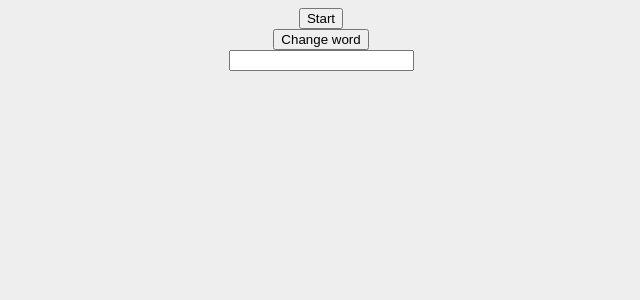
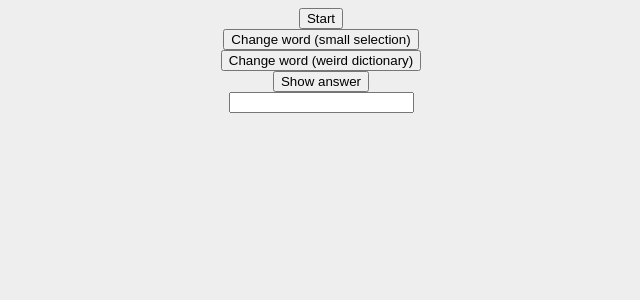
Before and after one commit to Zevgon/morse, a React app: page / in a window 1280 px wide. Shown: the top 300 px of the page, without its empty margins (319-959 px from the left). Built offline with nearby package versions, Linux system fonts and the light colour scheme.

Commit message:
Whole dictionary

```diff
--- a/App.jsx
+++ b/App.jsx
@@ -1,6 +1,8 @@
 /* eslint-disable no-extend-native */
 import React, { Component } from 'react';
 import MorsePlayer from './MorsePlayer';
+
+const query = 'http://api.wordnik.com/v4/words.json/randomWords?hasDictionaryDef=true&minCorpusCount=0&minLength=3&maxLength=7&limit=1&api_key=a2a73e7b926c924fad7001ca3111acd55af2ffabf50eb4ae5';
 
 Array.prototype.sample = function () {
   const randIdx = Math.floor(Math.random() * this.length);
@@ -34,10 +36,12 @@ export default class App extends Component {
       word: words.sample(),
       guess: '',
       showCongrats: false,
+      showAnswer: false,
     };
     this.togglePlay = this.togglePlay.bind(this);
     this.changeWord = this.changeWord.bind(this);
     this.handleGuessChange = this.handleGuessChange.bind(this);
+    this.toggleAnswer = this.toggleAnswer.bind(this);
   }
 
   togglePlay() {
@@ -49,17 +53,30 @@ export default class App extends Component {
     });
   }
 
-  changeWord() {
+  changeWord(useLocalDict = true) {
+    if (useLocalDict) {
       this.setState({
         word: words.sample(),
         running: false,
         guess: '',
         showCongrats: false,
       });
+    } else {
+      fetch(query)
+        .then(res => res.json())
+        .then((data) => {
+          this.setState({
+            word: data[0].word.toLowerCase(),
+            running: false,
+            guess: '',
+            showCongrats: false,
+          });
+        });
+    }
   }
 
   handleGuessChange(e) {
-    const { value } = e.target;
+    const value = e.target.value.toLowerCase().trim();
     this.setState({ guess: value }, () => {
       if (value === this.state.word) {
         this.setState({
@@ -70,15 +87,32 @@ export default class App extends Component {
     });
   }
 
+  toggleAnswer() {
+    this.setState({
+      showAnswer: !this.state.showAnswer,
+    });
+  }
+
   render() {
     return (
       <div className="game-container">
         <button onClick={this.togglePlay}>
           {this.state.running ? 'Stop' : 'Start'}
         </button>
-        <button onClick={this.changeWord}>Change word</button>
+        <button onClick={this.changeWord}>
+          Change word (small selection)
+        </button>
+        <button onClick={() => this.changeWord(false)}>
+          Change word (weird dictionary)
+        </button>
+        <button onClick={this.toggleAnswer}>
+          {this.state.showAnswer ? 'Hide answer' : 'Show answer'}
+        </button>
         {this.state.showCongrats &&
           <div>Yay you did it!!</div>
+        }
+        {this.state.showAnswer &&
+          <div>Answer: {this.state.word}</div>
         }
         {this.state.running &&
           <MorsePlayer speed={300} word={this.state.word} autoPlay loop />
--- a/master.css
+++ b/master.css
@@ -4,6 +4,10 @@ body {
 
 .lightbulb.on {
   margin-top: 1px;
+}
+
+.lightbulb.off {
+  margin-bottom: 1px;
 }
 
 .game-container {
```
Lines whose indentation alone changed are shown as unchanged.
